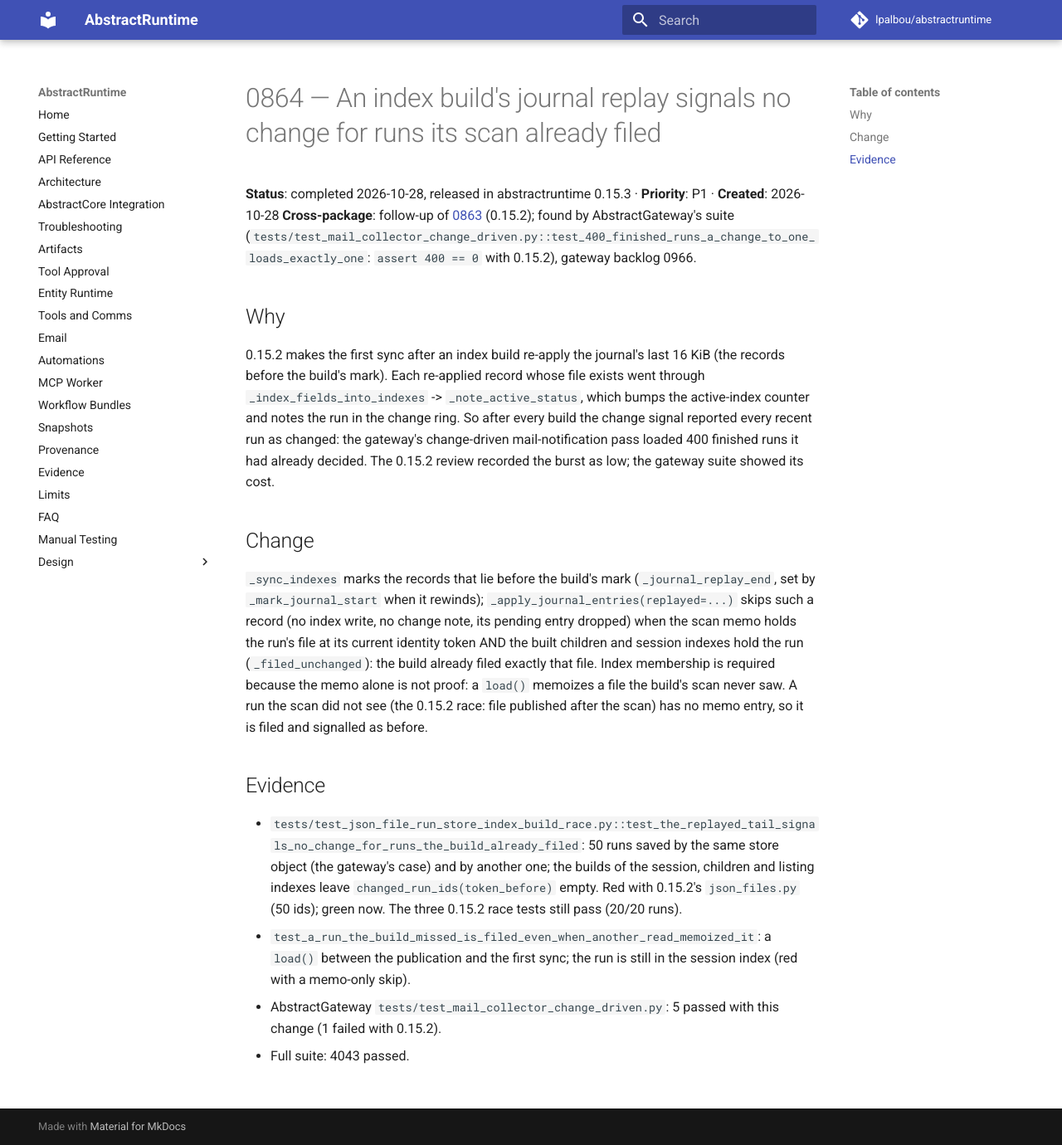
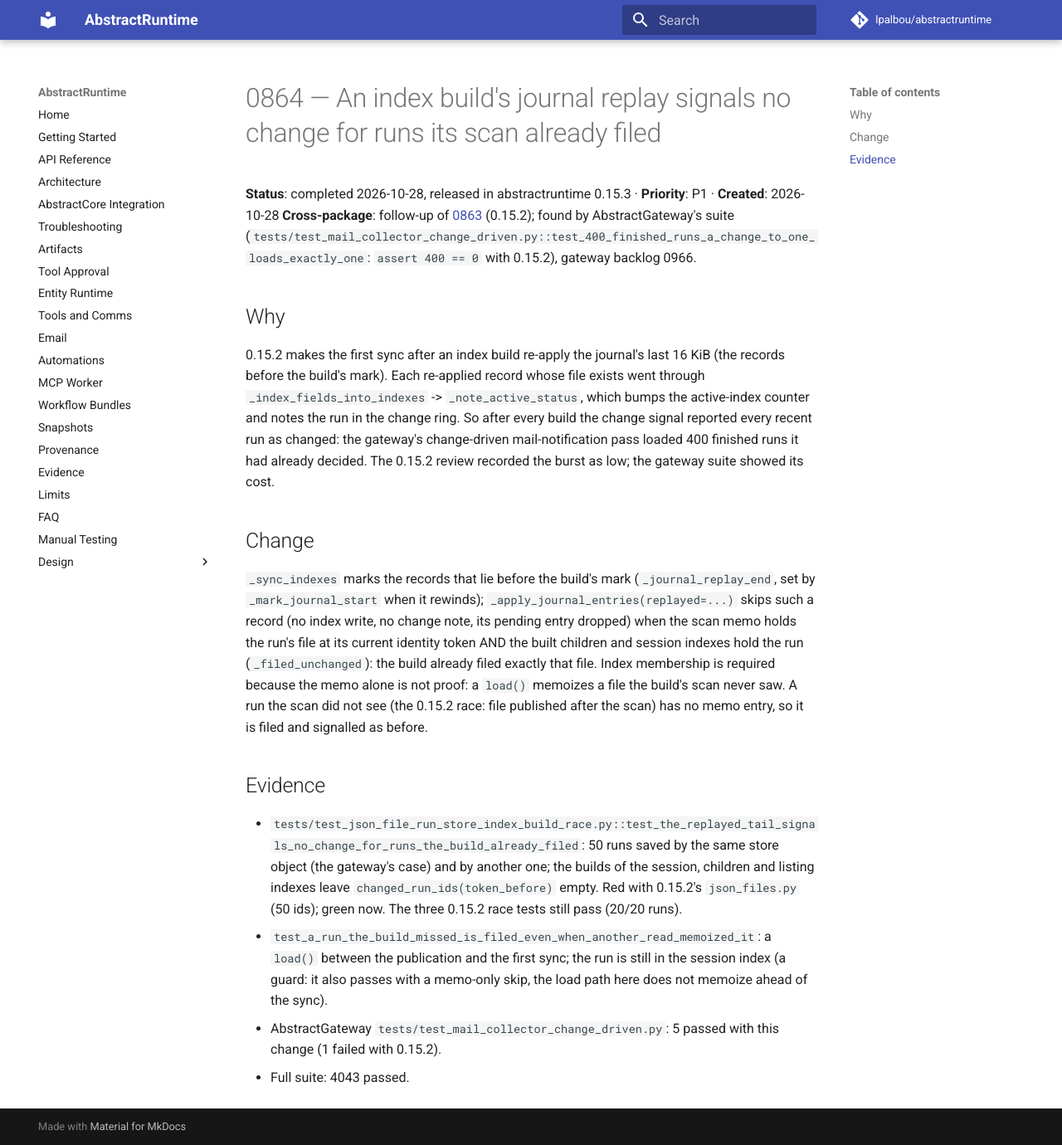
Before and after one commit to lpalbou/AbstractRuntime, an MkDocs documentation site: the page built from docs/backlog/completed/0864_index_build_replay_signals_no_change_for_filed_runs.md, in a window 1280 px wide and 1380 px high. Shown: the whole window at 83% size. Built offline with MkDocs 1.6.1 and Material for MkDocs 9.7.7, drawn with Linux system fonts in a browser that asks for light colours; comment, search, counter and statistics services are not loaded.

Commit message:
0864: the memoized-load test is a guard, not a red test

```diff
--- a/docs/backlog/completed/0864_index_build_replay_signals_no_change_for_filed_runs.md
+++ b/docs/backlog/completed/0864_index_build_replay_signals_no_change_for_filed_runs.md
@@ -27,6 +27,7 @@ published after the scan) has no memo entry, so it is filed and signalled as bef
   children and listing indexes leave `changed_run_ids(token_before)` empty. Red with 0.15.2's `json_files.py`
   (50 ids); green now. The three 0.15.2 race tests still pass (20/20 runs).
 - `test_a_run_the_build_missed_is_filed_even_when_another_read_memoized_it`: a `load()` between the publication and
-  the first sync; the run is still in the session index (red with a memo-only skip).
+  the first sync; the run is still in the session index (a guard: it also passes with a memo-only skip, the load path
+  here does not memoize ahead of the sync).
 - AbstractGateway `tests/test_mail_collector_change_driven.py`: 5 passed with this change (1 failed with 0.15.2).
 - Full suite: 4043 passed.
```
